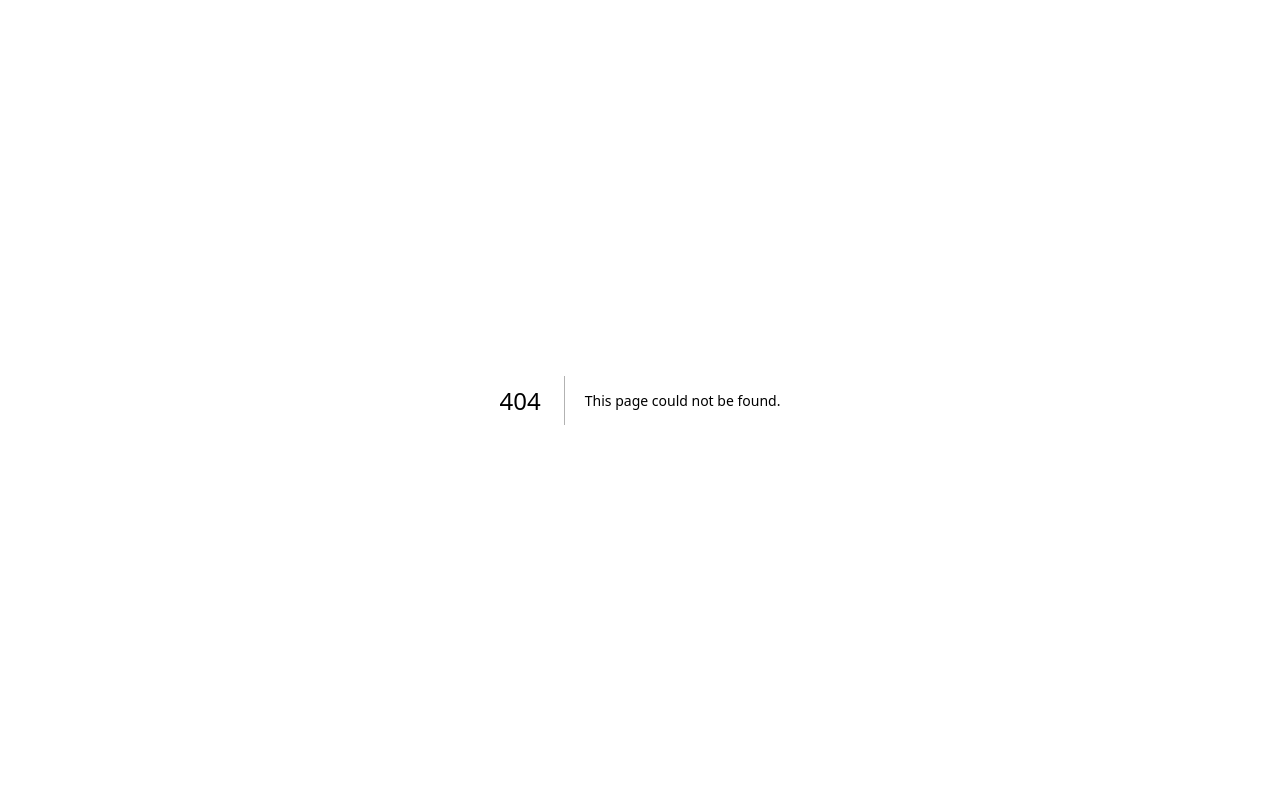
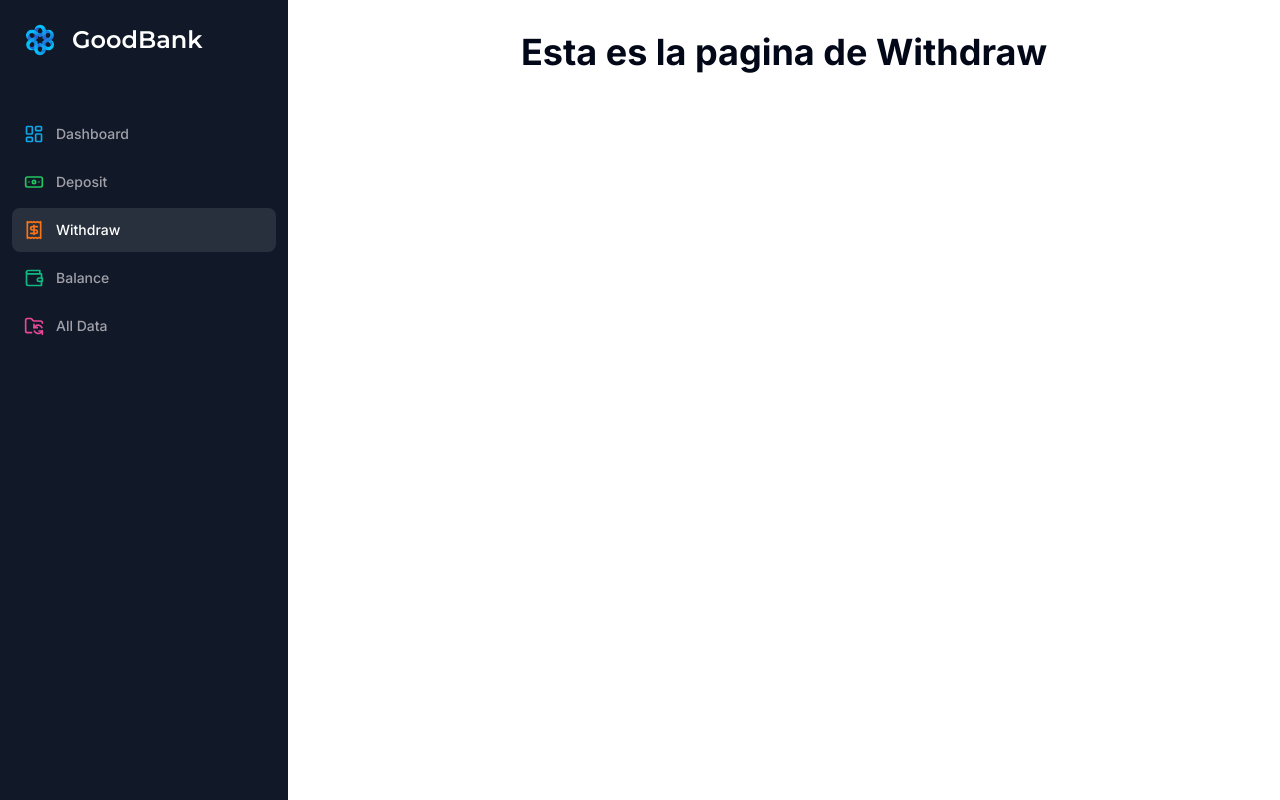
Before and after one commit to Davidfvillamil/Campstone_goodbank, a Next.js app in the folder goodbank/: page /withdraw in a window 1280 px wide. Before the commit this address had no page. Built offline with nearby package versions, Linux system fonts and the light colour scheme.

Commit message:
agregar todas la rutas con su correspndiente enrutado (aun sin nada andetro)

```diff
--- /dev/null
+++ b/goodbank/app/(dashboard)/(routes)/alldata/page.tsx
@@ -0,0 +1,13 @@
+export default function AllData() {
+    return (
+      <>
+        <div>
+          <div className="mb-8 space-y-4">
+            <h2 className="text-2xl md:text-4xl font-bold text-center">
+              Esta es la pagina del historial de transacciones
+            </h2>
+          </div>
+        </div>
+      </>
+    )
+}
--- /dev/null
+++ b/goodbank/app/(dashboard)/(routes)/balance/page.tsx
@@ -0,0 +1,13 @@
+export default function Balance() {
+    return (
+      <>
+        <div>
+          <div className="mb-8 space-y-4">
+            <h2 className="text-2xl md:text-4xl font-bold text-center">
+              Esta es la pagina de Balance
+            </h2>
+          </div>
+        </div>
+      </>
+    )
+  }
--- a/goodbank/app/(dashboard)/(routes)/dashboard/page.tsx
+++ b/goodbank/app/(dashboard)/(routes)/dashboard/page.tsx
@@ -1,4 +1,3 @@
-import { Button } from '@/components/ui/button'
 
 
 
@@ -6,8 +5,11 @@
   return (
     <>
       <div>
-        <h1>Esta pagina es la protegida (protected)</h1>
-
+        <div className="mb-8 space-y-4">
+          <h2 className="text-2xl md:text-4xl font-bold text-center">
+            Welcome [Nombre de la persona]
+          </h2>
+        </div>
       </div>
     </>
   )
--- /dev/null
+++ b/goodbank/app/(dashboard)/(routes)/deposit/page.tsx
@@ -0,0 +1,14 @@
+
+export default function Deposit() {
+    return (
+      <>
+        <div>
+          <div className="mb-8 space-y-4">
+            <h2 className="text-2xl md:text-4xl font-bold text-center">
+              Esta es la pagina de Deposit
+            </h2>
+          </div>
+        </div>
+      </>
+    )
+}
--- /dev/null
+++ b/goodbank/app/(dashboard)/(routes)/withdraw/page.tsx
@@ -0,0 +1,13 @@
+export default function Withdraw() {
+    return (
+      <>
+        <div>
+          <div className="mb-8 space-y-4">
+            <h2 className="text-2xl md:text-4xl font-bold text-center">
+              Esta es la pagina de Withdraw
+            </h2>
+          </div>
+        </div>
+      </>
+    )
+  }
--- a/goodbank/components/sidebar.tsx
+++ b/goodbank/components/sidebar.tsx
@@ -2,6 +2,7 @@
 import Link from 'next/link'
 import Image from 'next/image'
 import {LayoutDashboard, Wallet, Banknote,Receipt, FolderSync} from 'lucide-react'
+import { usePathname } from 'next/navigation'
 
 import {Montserrat} from 'next/font/google'
 import { cn } from '@/lib/utils'
@@ -24,7 +25,7 @@
     {
         label:'Withdraw',
         icon: Receipt,
-        href: '/witdraw',
+        href: '/withdraw',
         color: 'text-orange-500'
     },
     {
@@ -43,6 +44,9 @@
 ]
 
 const Sidebar = () => {
+
+    const pathName = usePathname()
+
     return(
         <div className="space-y-4 py-4 flex flex-col h-full gb-[#111827] text-white" >
             <div className="px-3 py-2 flex-1">
@@ -63,7 +67,8 @@
                         <Link
                             href={route.href}
                             key={route.href}
-                            className='text-sm group flex p-3 w-full justify-start font-medium cursor-pointer hover:text-white hover:bg-white/10 rounded-lg'
+                            className={cn('text-sm group flex p-3 w-full justify-start font-medium cursor-pointer hover:text-white hover:bg-white/10 rounded-lg',
+                            pathName === route.href ? 'text-white bg-white/10': 'text-zinc-400')}
                         >
                             <div className='flex items-center flex-1'>
                                 <route.icon className={cn('h-5 w-5 mr-3', route.color)}/>
```
